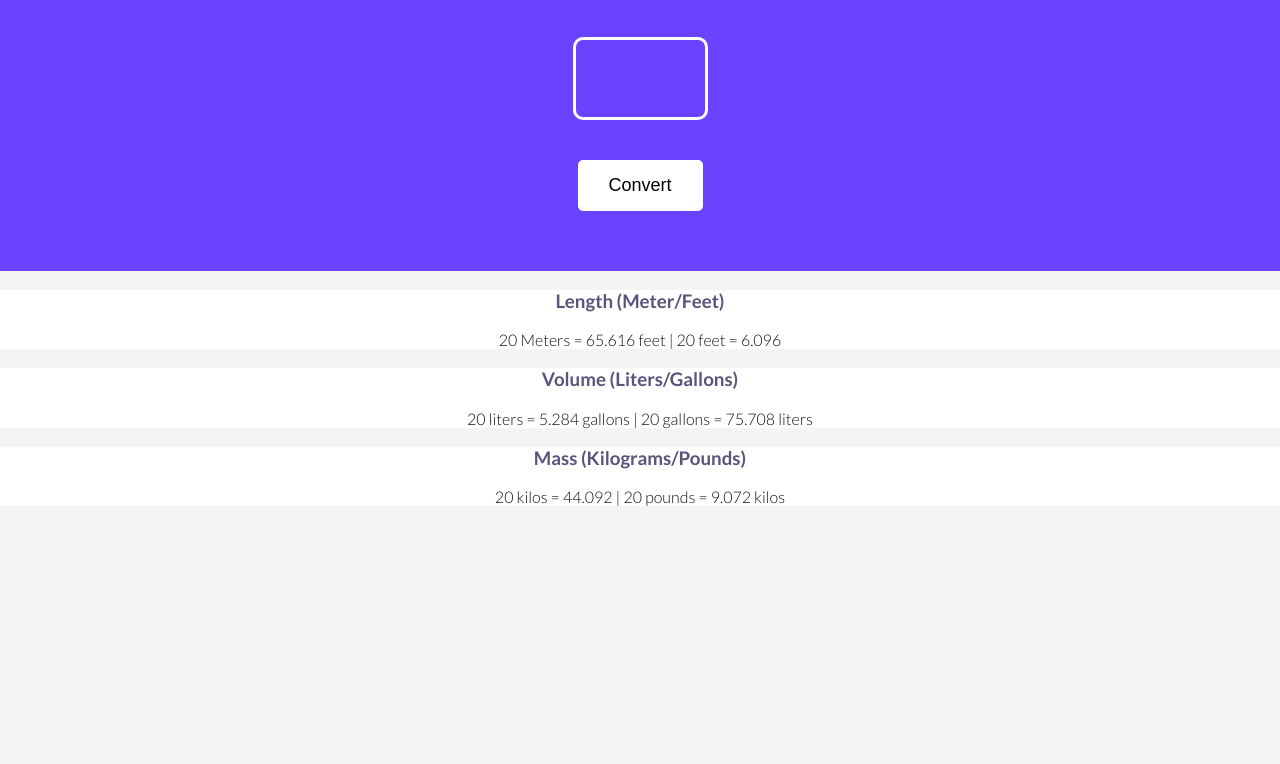
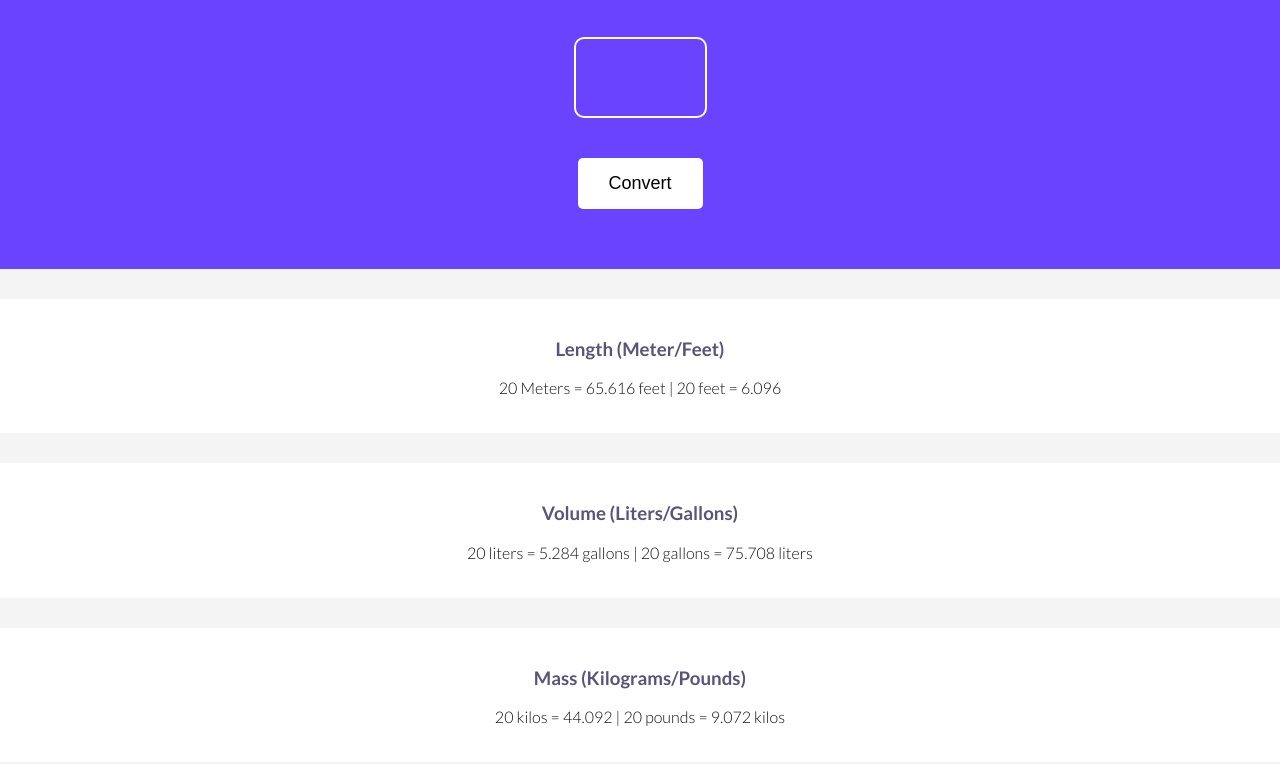
Before and after one commit to Sel-7/unit-converter, a plain HTML site: page index.html in a window 1280 px wide. Shown: the part 62-826 px from the top of the page. Before the commit the page ends 800 px from the top, so only its background shows below. Drawn offline with Linux system fonts and the light colour scheme.

Commit message:
add margin for boxes | lower px for input border

```diff
--- a/index.css
+++ b/index.css
@@ -46,7 +46,7 @@ body, #hero-heading {
 #num-convert {
     width: 125px;
     height: 75px;
-    border: 3px solid #ffffff;
+    border: 2px solid #ffffff;
     border-radius: 10px;
     text-align: center;
     color: #ffffff;
@@ -57,7 +57,8 @@ body, #hero-heading {
 .box {
     background-color: white;
     min-width: 500px;
-    margin: 0px auto;
+    margin: 30px auto;
+    padding: 20px;
 }
 
 .unit-desc {
```
